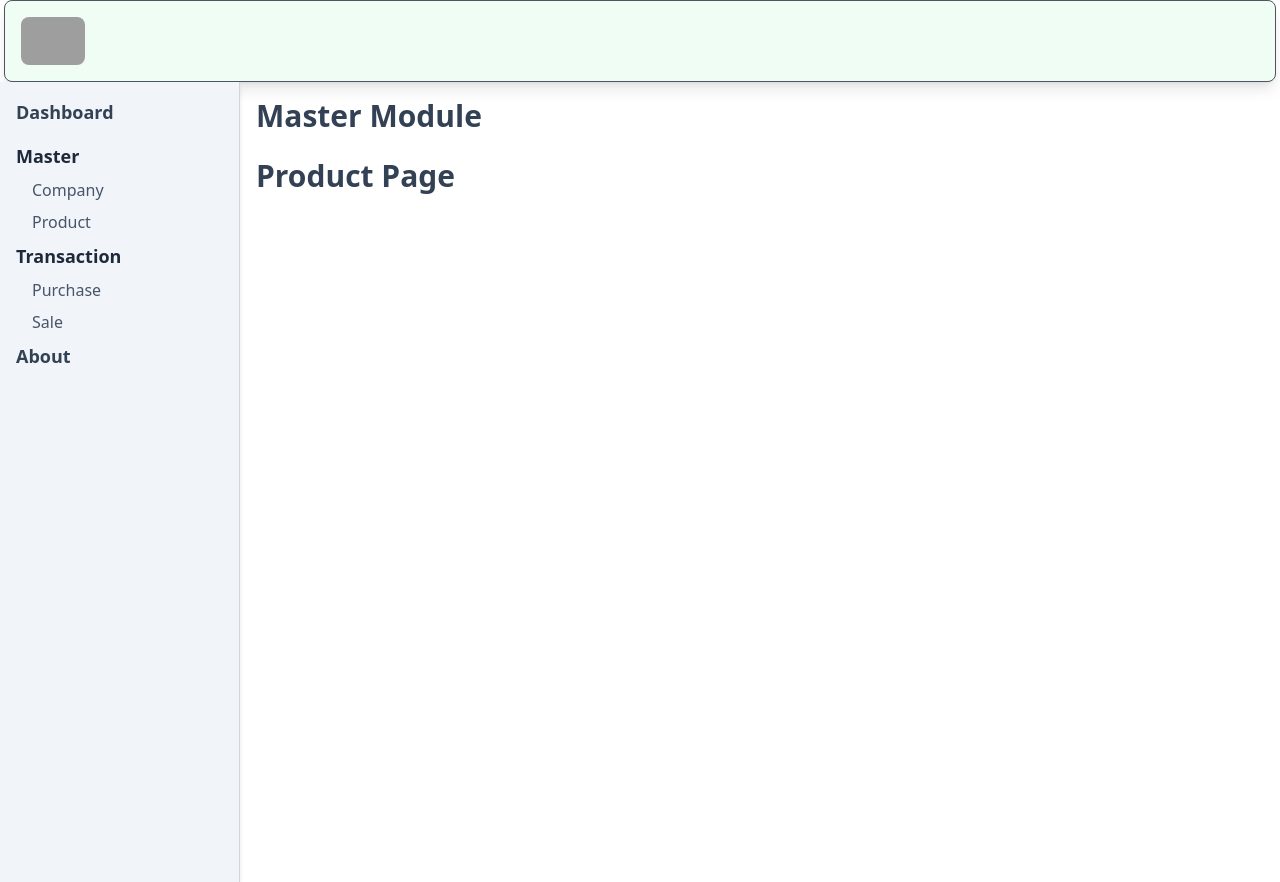
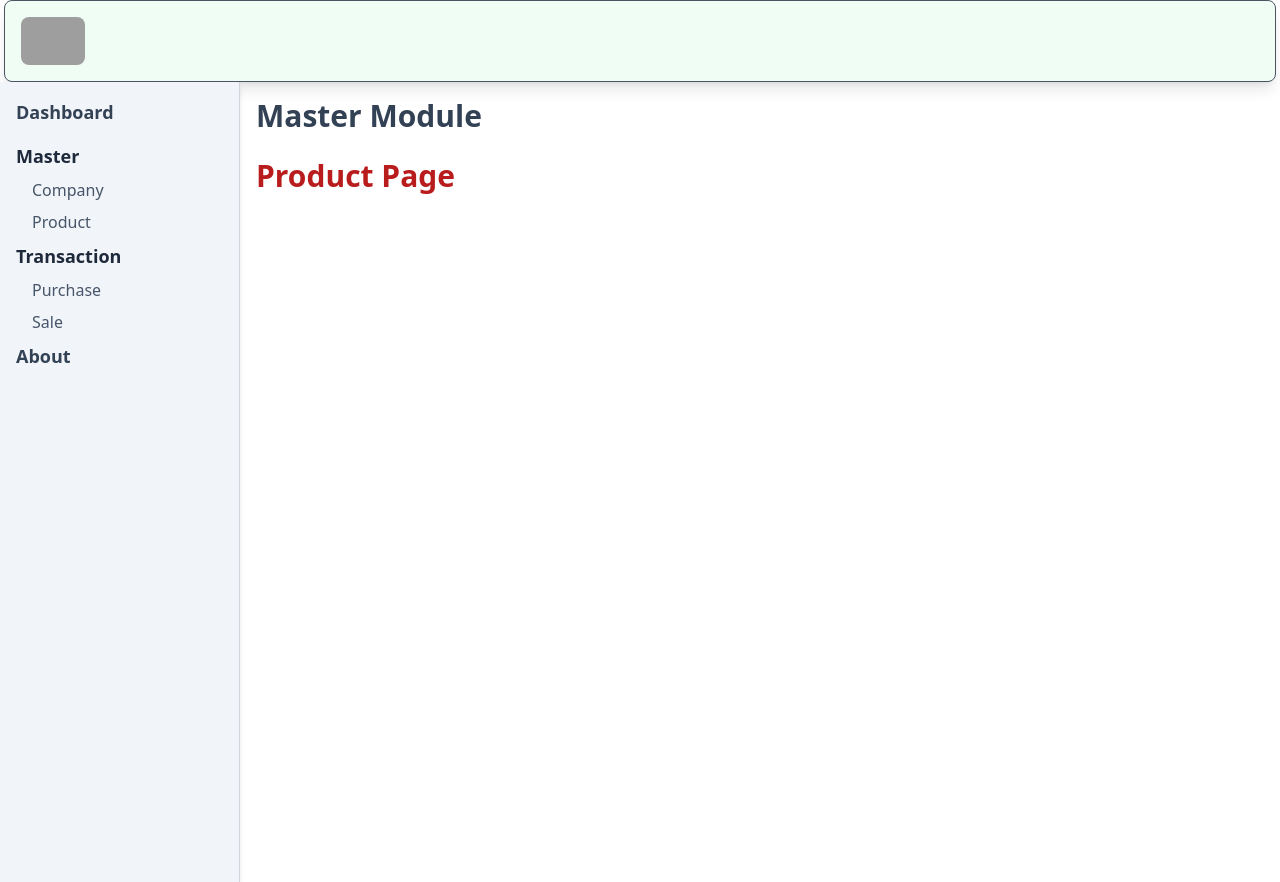
Before and after one commit to jbs1972/posfe, a React (Vite) app: page /master/product in a window 1280 px wide. Built offline with nearby package versions, Linux system fonts and the light colour scheme; grey boxes are pictures that could not be loaded.

Commit message:
Company and Product sub-menu color added

```diff
--- a/src/components/Company.jsx
+++ b/src/components/Company.jsx
@@ -3,7 +3,7 @@
 const Company = () => {
     return (
         <div>
-            <h1 className='text-3xl font-bold text-slate-700'>
+            <h1 className='text-3xl font-bold text-cyan-700'>
                 Company Page
             </h1>
         </div>
--- a/src/components/Product.jsx
+++ b/src/components/Product.jsx
@@ -3,7 +3,7 @@
 const Product = () => {
     return (
         <div>
-            <h1 className='text-3xl font-bold text-slate-700'>
+            <h1 className='text-3xl font-bold text-red-700'>
                 Product Page
             </h1>
         </div>
```
